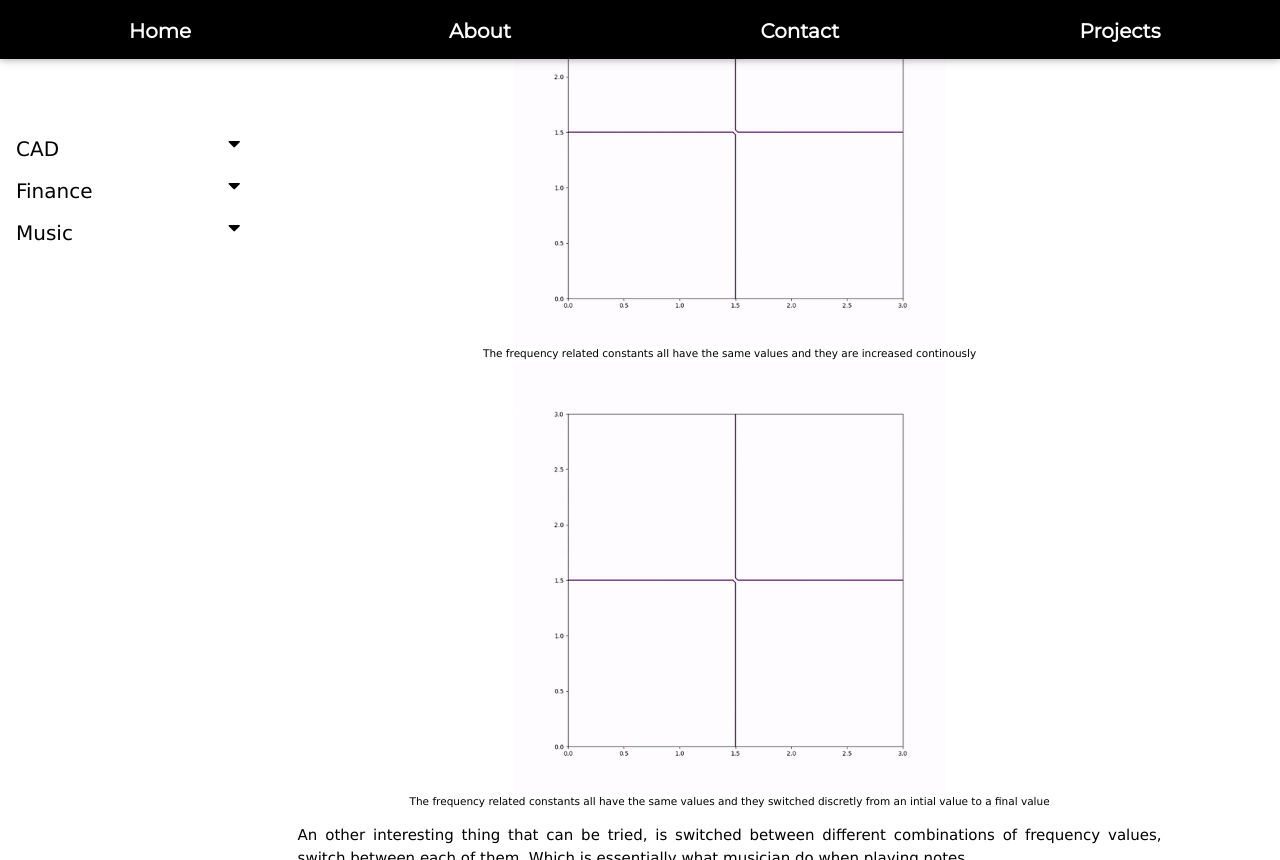
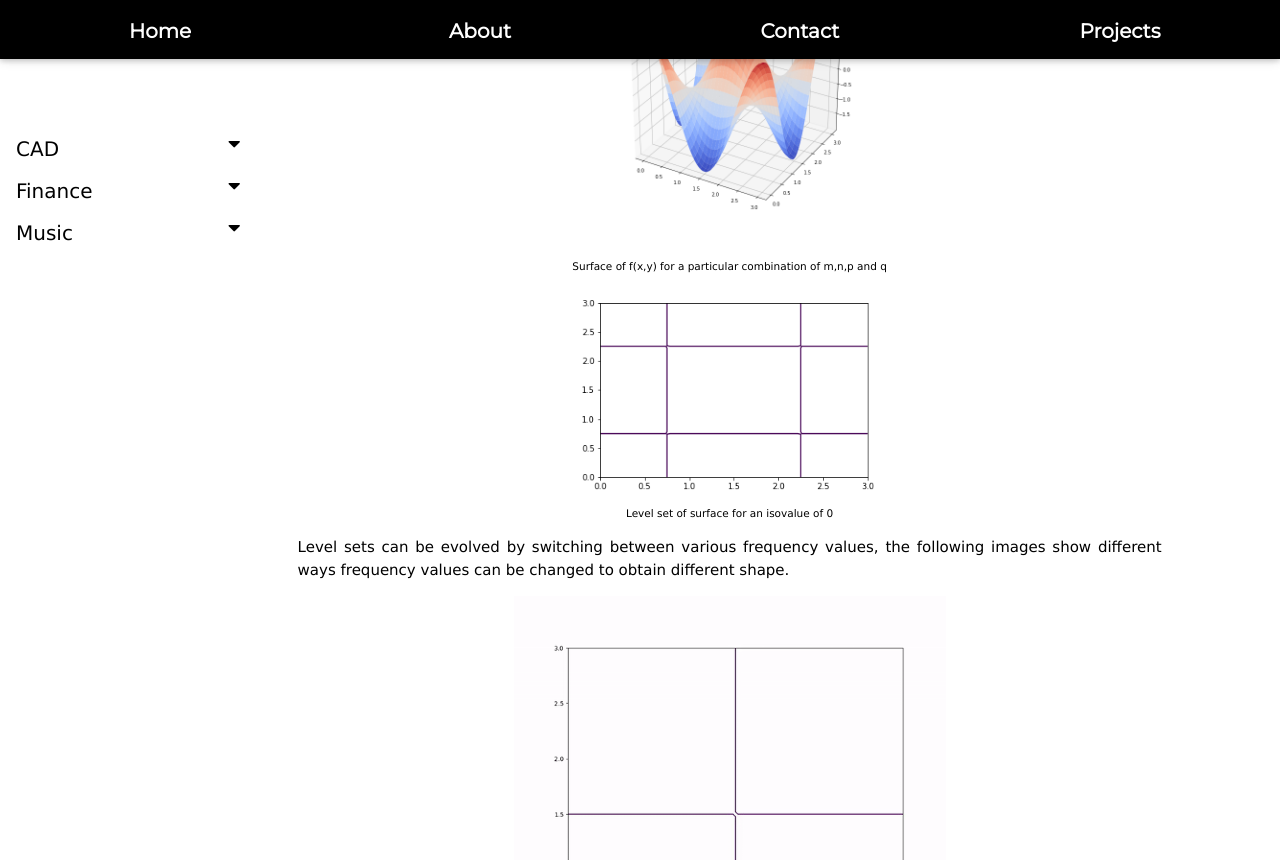
Before and after one commit to botengu/portfolio, a Jekyll site: the page built from _posts/2020-09-19-Chladni-Plate.md, in a window 1280 px wide and 900 px high, scrolled down 639 px, cut to the strip 0-860 px from the top of the window. Built offline with Jekyll 4.4.1, drawn with Linux system fonts in a browser that asks for light colours; nearby versions of some CDN libraries; library files that are not in the unit come from our copies; a script that is not in the unit is left out.

Commit message:
26th commit

```diff
--- a/_posts/2020-09-19-Chladni-Plate.md
+++ b/_posts/2020-09-19-Chladni-Plate.md
@@ -16,6 +16,17 @@ permalink: "/music/chladni/"
         where a and b are the dimensions of the plates, m,n,p and q are constant related to the frequency of the vibration and C and D are related to the amplitude of the vibration.
         </p>
       <div class="w3-main w3-center" >
+          <img src="/portfolio/assets/img/wave.png" width="40%" height="40%">
+          <figcaption>Surface of f(x,y) for a particular combination of m,n,p and q</figcaption>
+      </div>
+      <div class="w3-main w3-center" >
+          <img src="/portfolio/assets/img/wave1.png" width="40%" height="40%">
+          <figcaption>Level set of surface for an isovalue of 0</figcaption>
+      </div>
+      <p class = "justify">
+        Level sets can be evolved by switching between various frequency values, the following images show different ways frequency values can be changed to obtain different shape.
+      </p>
+      <div class="w3-main w3-center" >
           <img src="/portfolio/assets/img/Chladni-gradual.gif" width="50%" height="50%">
           <figcaption>The frequency related constants all have the same values and they are increased continously </figcaption>
       </div>
```
Also changed, not shown: assets/img/wave.png (added), assets/img/wave1.png (added).
